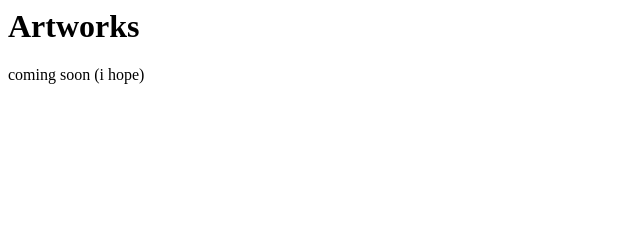
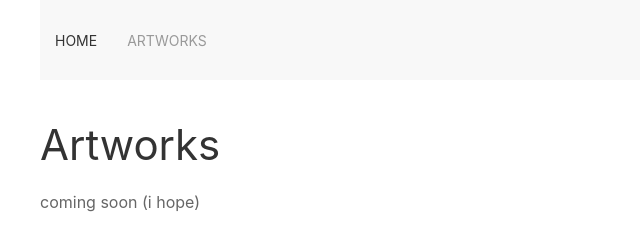
Before and after one commit to shadten/schattenorigami, a plain HTML site: page artworks.html in a window 1280 px wide. Shown: the whole page, without its empty margins (0-640 px from the left). Drawn offline with Linux system fonts and the light colour scheme.

Commit message:
formatted artworks.html

```diff
--- a/artworks.html
+++ b/artworks.html
@@ -1,12 +1,35 @@
 <html lang="en">
+
 <head>
     <meta charset="UTF-8">
     <meta http-equiv="X-UA-Compatible" content="IE=edge">
     <meta name="viewport" content="width=device-width, initial-scale=1.0">
+
+    <!-- UIkit CSS -->
+    <link rel="stylesheet" href="css/uikit.min.css">
+
+    <!-- UIkit JS -->
+    <script src="js/uikit.js"></script>
+    <script src="js/uikit-icons.min.js"></script>
     <title>Document</title>
 </head>
+
 <body>
-    <h1>Artworks</h1>
-    <p>coming soon (i hope)</p>
+    <div class="uk-container">
+        <nav class="uk-navbar-container" uk-navbar>
+            <div class="uk-navbar-left">
+
+                <ul class="uk-navbar-nav">
+                    <li class="uk-active"><a href="/schattenorigami/index.html">Home</a></li>
+                    <li><a href="artworks.html">artworks</a></li>
+                </ul>
+
+            </div>
+        </nav>
+
+        <h1>Artworks</h1>
+        <p>coming soon (i hope)</p>
+    </div>
 </body>
+
 </html>
```
Also changed, not shown: index.html (+4 -6 lines).
